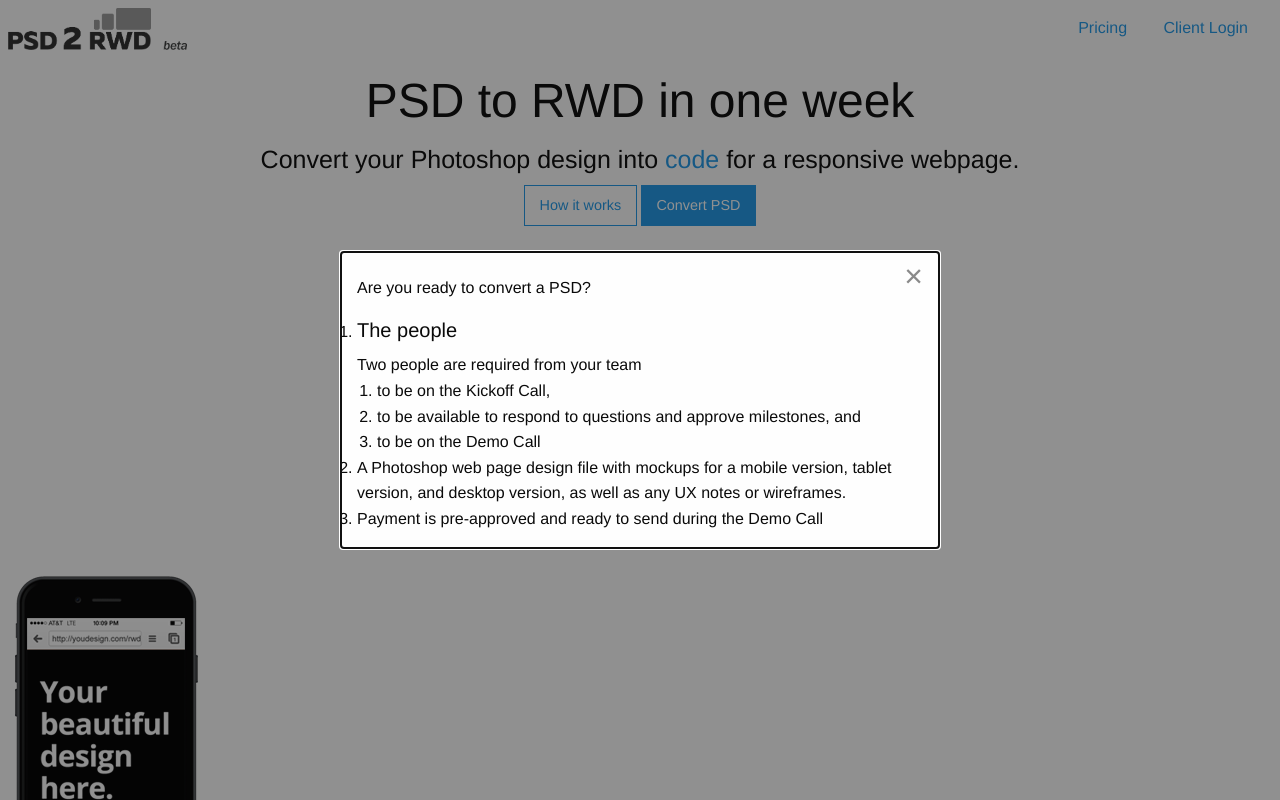
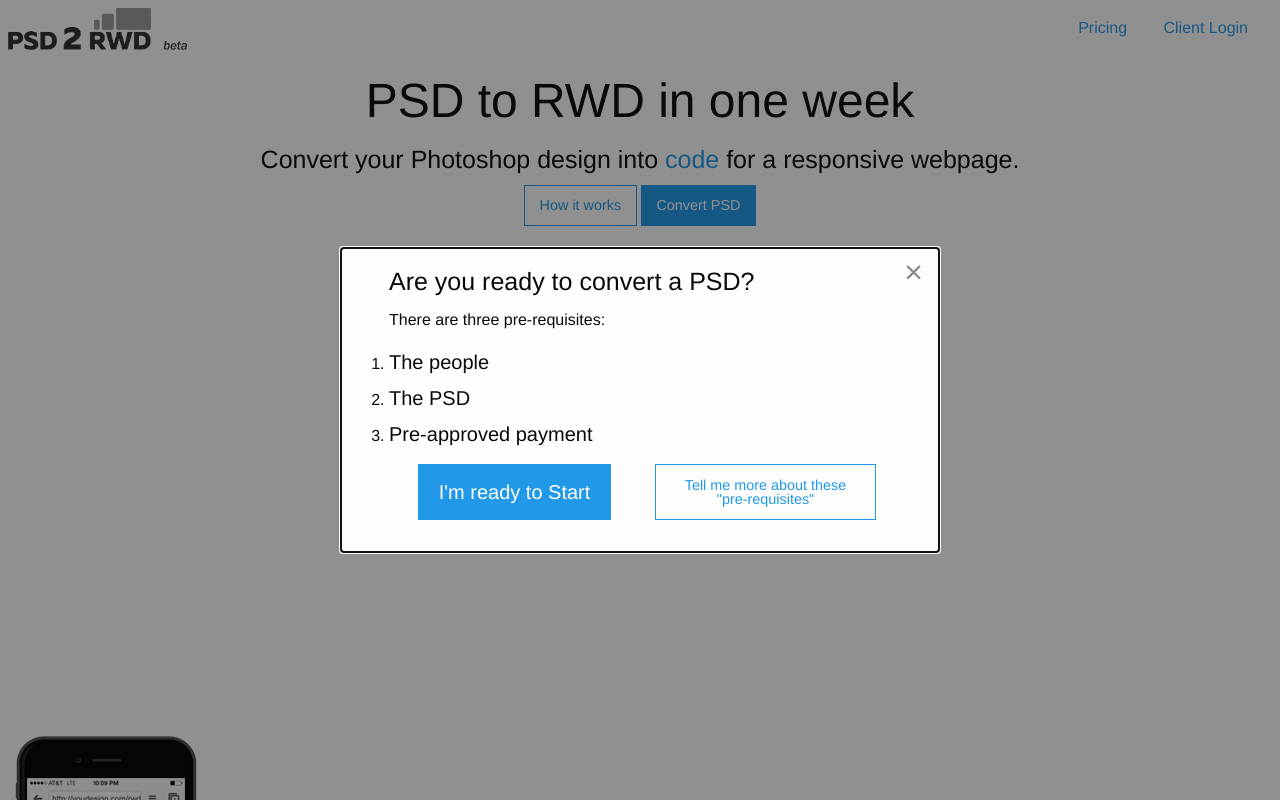
Before and after one commit to cleverbaker/psd2rwd, a PHP site: page / in a window 1280 px wide, after a click on "Convert PSD". Run offline with PHP 8.4, Linux system fonts and the light colour scheme.

Commit message:
Update reveal copy text.

```diff
--- a/css/app.css
+++ b/css/app.css
@@ -100,3 +100,7 @@ footer {
   background-color: #f6f6f6;
   padding: 6rem 0;
 }
+
+.reveal {
+    padding: 1rem 3rem;
+}
--- a/index.html
+++ b/index.html
@@ -15,16 +15,33 @@
   <body>
 
 <div class="reveal" id="exampleModal1" data-reveal>
-  <h1></h1>Are you ready to convert a PSD?
-  <p><ol>
+
+  <h4>Are you ready to convert a PSD?</h4>
+  <p>There are three pre-requisites:
+  <ol>
     <li><h5>The people</h5>
-       Two people are required from your team
-      <ul><li>to be on the Kickoff Call,</li>
-        <li>to be available to respond to questions and approve milestones, and</li>
+      <div style="display:none">
+       <p>Two people are required from your team
+      <ol><li>to be on the Kickoff Call,</li>
+        <li>to be available to respond to questions and approve milestones</li>
         <li>to be on the Demo Call</li>
-      </ul></li>
-    <li>A Photoshop web page design file with mockups for a mobile version, tablet version, and desktop version, as well as any UX notes or wireframes.</li>
-    <li>Payment is pre-approved and ready to send during the Demo Call</li>
+      </ol></div>
+      </li>
+    <li><h5>The PSD</h5>
+      <div style="display:none">
+    <p>A Photoshop web page design file with mockups for a mobile version, tablet version, and desktop version, as well as any UX notes or wireframes.</div></li>
+    <li><h5>Pre-approved payment</h5>
+      <div style="display:none">
+    <p>Pre-approved payment, ready to send during the Demo Call.</div></li>
+ </ol>
+ <div class="row">
+   <div class="small-6 columns center">
+    <a href="#" class="large button">I'm ready to Start</a>
+   </div>
+   <div class="small-6 columns center">
+    <a href="#" class="hollow button">Tell me more about these "pre-requisites"</a>
+   </div>
+ </div>
   <button class="close-button" data-close aria-label="Close reveal" type="button">
     <span aria-hidden="true">&times;</span>
   </button>
@@ -54,7 +71,7 @@
 
     <section class="section2">
      <div class="large-12 columns">
-            <img class="device xshow-for-small-only" src="img/phone.png" alt="Device" style="margin-top:-14rem">
+            <img class="device xshow-for-small-only" src="img/phone.png" alt="Device" style="margin-top:-4rem">
             <div class="row">
               <p class="value">We convert your design into responsive landing page that’s quality tested on all major devices and ready for launch next week.
               <ul class="features-check"><li>responsive layout</li>
```
